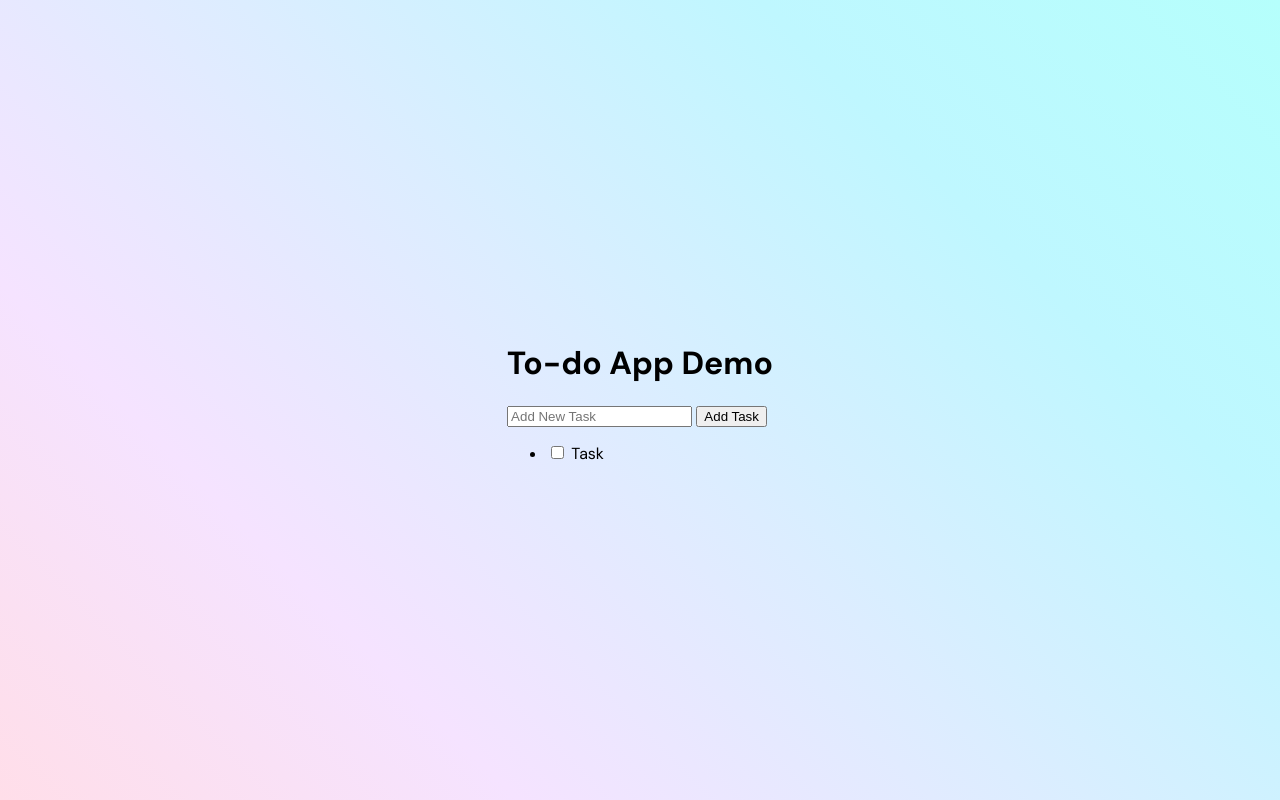
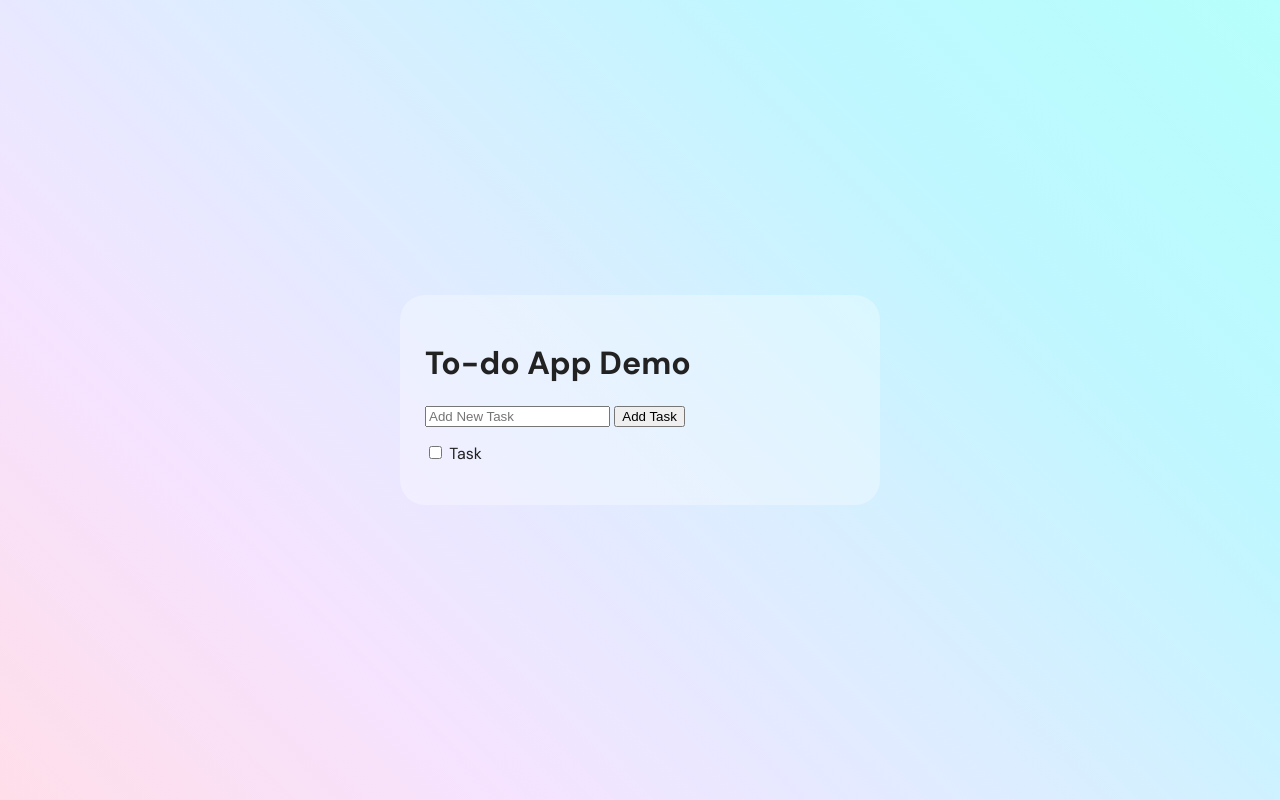
Before and after one commit to prof-amer/todo-demo, a plain HTML site: page index.html in a window 1280 px wide. Drawn offline with Linux system fonts and the light colour scheme.

Commit message:
added app-container class

```diff
--- a/main.css
+++ b/main.css
@@ -30,3 +30,23 @@ body {
   font-family: "DM Sans", sans-serif;
   overflow: hidden;
 }
+
+input {
+  outline: none;
+}
+
+ul {
+  list-style: none;
+  padding: 0;
+}
+
+.app-container {
+  max-width: 480px;
+  width: 100%;
+  max-height: 100%;
+  background-color: rgba(255, 255, 255, 0.3);
+  padding: 25px;
+  border-radius: 25px;
+  overflow: auto;
+  color: #222;
+}
```
